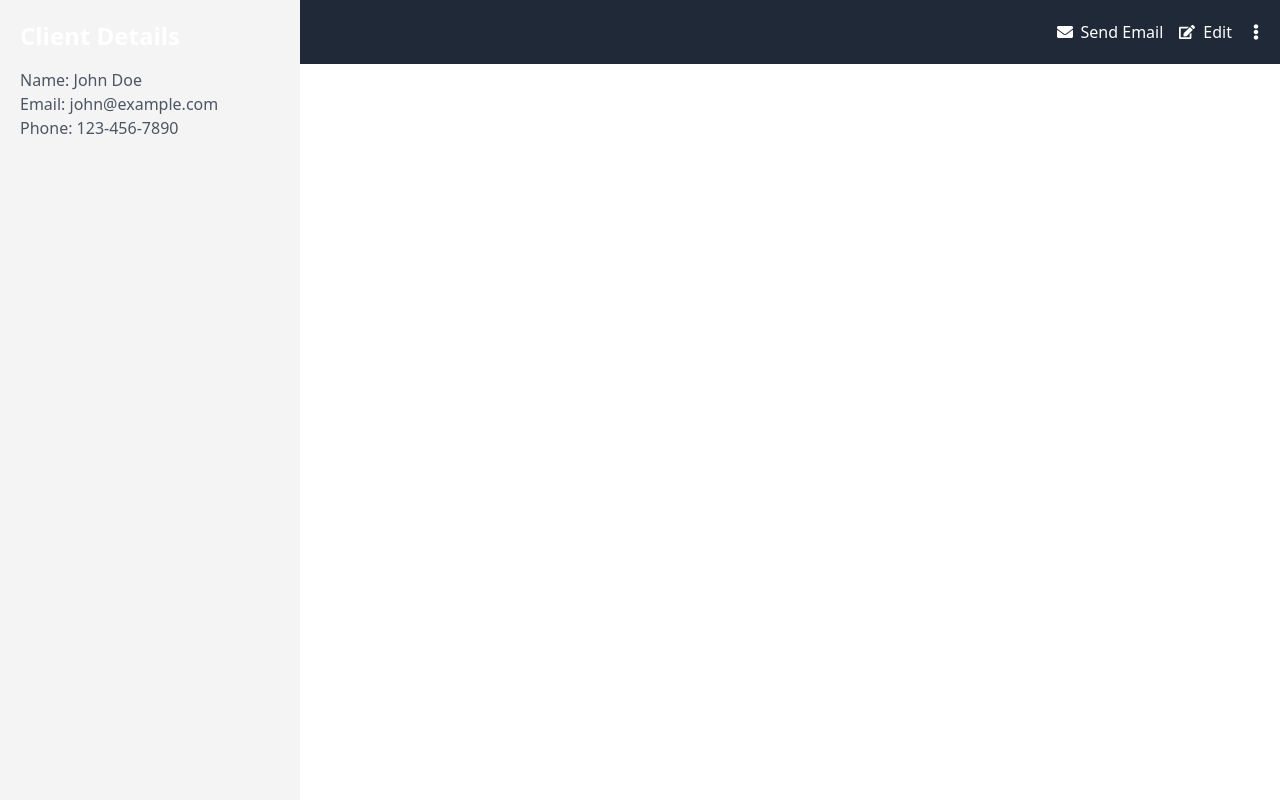
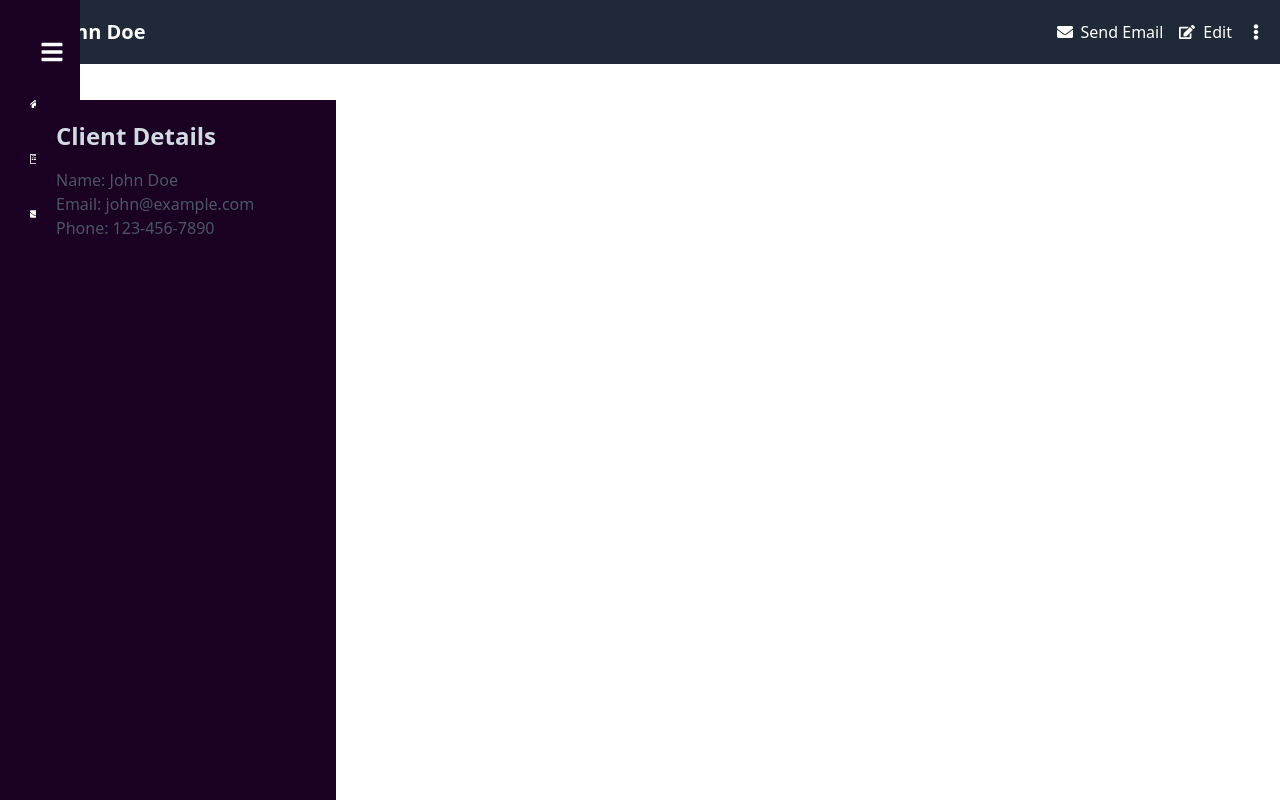
Before and after one commit to Web-Dev-Learner/form, a React (Vite) app in the folder formcraft/: page /client-details in a window 1280 px wide. Built offline with nearby package versions, Linux system fonts and the light colour scheme; grey boxes are pictures that could not be loaded.

Commit message:
modify sidebar

```diff
--- a/formcraft/src/components/ClientDetails.scss
+++ b/formcraft/src/components/ClientDetails.scss
@@ -7,7 +7,8 @@
 .sidebar {
   width: 300px;
   padding: 20px;
-  background: #f4f4f4;
+  background: #1a0124;
+  color:rgb(211, 219, 226)
 }
 
 .actions {
@@ -19,7 +20,7 @@
   display: flex;
   align-items: center;
   margin-bottom: 10px;
-  color: #333;
+  color: #dfcdcd;
   text-decoration: none;
 }
 
--- a/formcraft/src/components/Sidebar.jsx
+++ b/formcraft/src/components/Sidebar.jsx
@@ -1,19 +1,27 @@
-// src/components/Sidebar.jsx
 import React from 'react';
 import { NavLink } from 'react-router-dom';
-import { FaHome, FaWpforms, FaEnvelope } from 'react-icons/fa';
-import './Sidebar.scss'; // Update the path as needed
+import { FaHome, FaWpforms, FaEnvelope, FaBars } from 'react-icons/fa';
+import './Sidebar.scss'; // Ensure the path is correct
 
 const Sidebar = ({ isOpen, toggleSidebar }) => {
   return (
     <aside className={`sidebar ${isOpen ? 'open' : 'closed'}`}>
       <button onClick={toggleSidebar} className="toggle-btn">
-        {isOpen ? 'Close' : 'Open'} Sidebar
+        <FaBars className="menu-icon" />
       </button>
-      <nav>
-        <NavLink to="/" className="link"><FaHome /> Home</NavLink>
-        <NavLink to="/form" className="link"><FaWpforms /> Form</NavLink>
-        <NavLink to="/client-details" className="link"><FaEnvelope /> Client Details</NavLink>
+      <nav className="nav">
+        <NavLink to="/" className="link">
+          <FaHome className="icon" />
+          {isOpen && <span className="text">Home</span>}
+        </NavLink>
+        <NavLink to="/form" className="link">
+          <FaWpforms className="icon" />
+          {isOpen && <span className="text">Form</span>}
+        </NavLink>
+        <NavLink to="/client-details" className="link">
+          <FaEnvelope className="icon" />
+          {isOpen && <span className="text">Client Details</span>}
+        </NavLink>
       </nav>
     </aside>
   );
--- a/formcraft/src/components/Sidebar.scss
+++ b/formcraft/src/components/Sidebar.scss
@@ -1,43 +1,74 @@
-// src/components/Sidebar.scss
+/* Base Styles */
 .sidebar {
-    width: 250px;
-    background-color: #333;
+    width: 250px; /* Width when sidebar is open */
+    height: 100vh;
+    background-color: #333; /* Dark background */
     color: white;
+    display: flex;
+    flex-direction: column;
     position: fixed;
-    top: 0;
-    left: 0;
-    height: 100%;
     transition: width 0.3s;
+    overflow: hidden;
+    z-index: 1000;
+    padding: 10px;
   }
 
-  .open {
-    width: 250px;
-  }
-
-  .closed {
-    width: 80px;
+  .sidebar.closed {
+    width: 80px; /* Narrow width when closed */
   }
 
   .toggle-btn {
-    background-color: #444;
+    background: none;
+    border: none;
     color: white;
-    border: none;
+    font-size: 24px;
+    cursor: pointer;
     padding: 10px;
-    cursor: pointer;
+    margin: 10px;
+  }
+
+  .nav {
+    flex: 1;
+    display: flex;
+    flex-direction: column;
   }
 
   .link {
     display: flex;
     align-items: center;
-    padding: 15px;
     color: white;
     text-decoration: none;
+    margin-bottom: 15px;
+    padding: 10px;
+    transition: background 0.3s;
   }
 
   .link:hover {
-    background-color: #555;
+    background-color: #444;
   }
 
   .icon {
+    font-size: 20px;
     margin-right: 10px;
   }
+
+  .text {
+    font-size: 16px;
+    white-space: nowrap; /* Prevent text wrapping */
+  }
+
+  /* Hide text when sidebar is closed */
+  .sidebar.closed .text {
+    display: none;
+  }
+
+  /* Responsive Styles */
+  @media (max-width: 768px) {
+    .sidebar {
+      width: 100%; /* Full width on small screens */
+    }
+
+    .sidebar.closed {
+      width: 80px; /* Adjust if needed for mobile */
+    }
+  }
```
